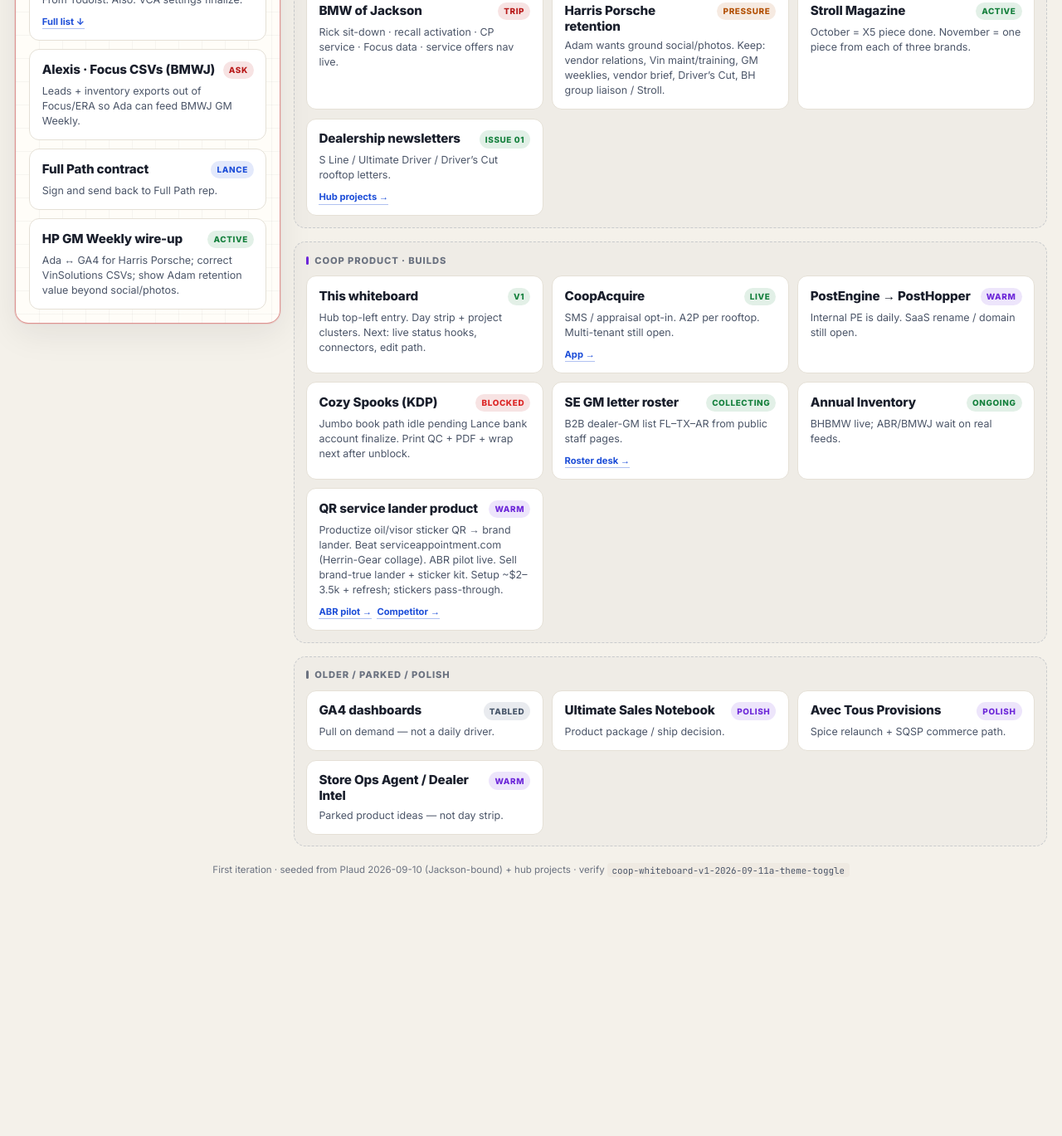
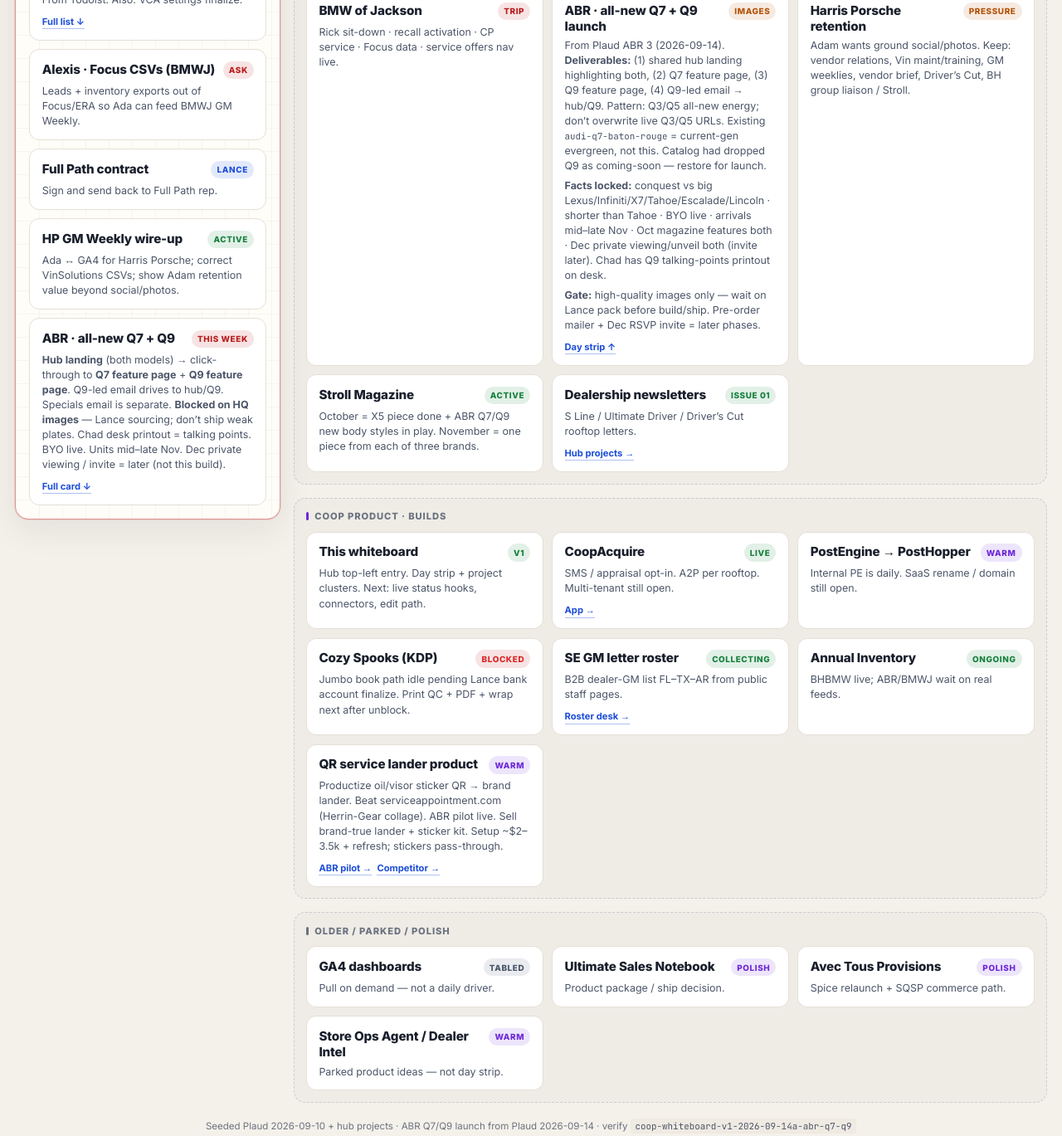
Before and after one commit to thecooperativeagency/hub, a plain HTML site: page whiteboard.html in a window 1280 px wide. Shown: the part 612-1981 px from the top of the page at 83% size. Before the commit the page ends 1717 px from the top, so only its background shows below. Drawn offline with Linux system fonts and the light colour scheme.

Commit message:
Whiteboard: ABR all-new Q7/Q9 hub + dual feature pages + email
Capture Plaud 2026-09-14 ABR launch workstream: shared landing, Q7/Q9
feature pages, Q9-led email; gate on Lance HQ images; Dec invite later.

```diff
--- a/whiteboard.html
+++ b/whiteboard.html
@@ -366,6 +366,17 @@
           </div>
           <p>Ada ↔ GA4 for Harris Porsche; correct VinSolutions CSVs; show Adam retention value beyond social/photos.</p>
         </div>
+
+        <div class="node" id="abr-q7-q9-day">
+          <div class="node-top">
+            <div class="node-title">ABR · all-new Q7 + Q9</div>
+            <span class="badge b-now">This week</span>
+          </div>
+          <p><strong>Hub landing</strong> (both models) → click-through to <strong>Q7 feature page</strong> + <strong>Q9 feature page</strong>. Q9-led email drives to hub/Q9. Specials email is separate. <strong>Blocked on HQ images</strong> — Lance sourcing; don’t ship weak plates. Chad desk printout = talking points. BYO live. Units mid–late Nov. Dec private viewing / invite = later (not this build).</p>
+          <div class="node-links">
+            <a href="#abr-q7-q9">Full card ↓</a>
+          </div>
+        </div>
       </aside>
 
       <!-- MAIN MAP -->
@@ -407,13 +418,22 @@
               <div class="node-top"><div class="node-title">BMW of Jackson</div><span class="badge b-now">Trip</span></div>
               <p>Rick sit-down · recall activation · CP service · Focus data · service offers nav live.</p>
             </div>
+            <div class="node" id="abr-q7-q9">
+              <div class="node-top"><div class="node-title">ABR · all-new Q7 + Q9 launch</div><span class="badge b-wait">Images</span></div>
+              <p>From Plaud ABR 3 (2026-09-14). <strong>Deliverables:</strong> (1) shared hub landing highlighting both, (2) Q7 feature page, (3) Q9 feature page, (4) Q9-led email → hub/Q9. Pattern: Q3/Q5 all-new energy; don’t overwrite live Q3/Q5 URLs. Existing <code style="font-family:JetBrains Mono,monospace;font-size:.68rem">audi-q7-baton-rouge</code> = current-gen evergreen, not this. Catalog had dropped Q9 as coming-soon — restore for launch.</p>
+              <p style="margin-top:.35rem"><strong>Facts locked:</strong> conquest vs big Lexus/Infiniti/X7/Tahoe/Escalade/Lincoln · shorter than Tahoe · BYO live · arrivals mid–late Nov · Oct magazine features both · Dec private viewing/unveil both (invite later). Chad has Q9 talking-points printout on desk.</p>
+              <p style="margin-top:.35rem"><strong>Gate:</strong> high-quality images only — wait on Lance pack before build/ship. Pre-order mailer + Dec RSVP invite = later phases.</p>
+              <div class="node-links">
+                <a href="#abr-q7-q9-day">Day strip ↑</a>
+              </div>
+            </div>
             <div class="node">
               <div class="node-top"><div class="node-title">Harris Porsche retention</div><span class="badge b-wait">Pressure</span></div>
               <p>Adam wants ground social/photos. Keep: vendor relations, Vin maint/training, GM weeklies, vendor brief, Driver’s Cut, BH group liaison / Stroll.</p>
             </div>
             <div class="node">
               <div class="node-top"><div class="node-title">Stroll Magazine</div><span class="badge b-active">Active</span></div>
-              <p>October = X5 piece done. November = one piece from each of three brands.</p>
+              <p>October = X5 piece done + ABR Q7/Q9 new body styles in play. November = one piece from each of three brands.</p>
             </div>
             <div class="node">
               <div class="node-top"><div class="node-title">Dealership newsletters</div><span class="badge b-active">Issue 01</span></div>
@@ -490,8 +510,8 @@
     </div>
 
     <p class="foot">
-      First iteration · seeded from Plaud 2026-09-10 (Jackson-bound) + hub projects ·
-      verify <code>coop-whiteboard-v1-2026-09-11a-theme-toggle</code>
+      Seeded Plaud 2026-09-10 + hub projects · ABR Q7/Q9 launch from Plaud 2026-09-14 ·
+      verify <code>coop-whiteboard-v1-2026-09-14a-abr-q7-q9</code>
     </p>
   </div>
   <script>
```
